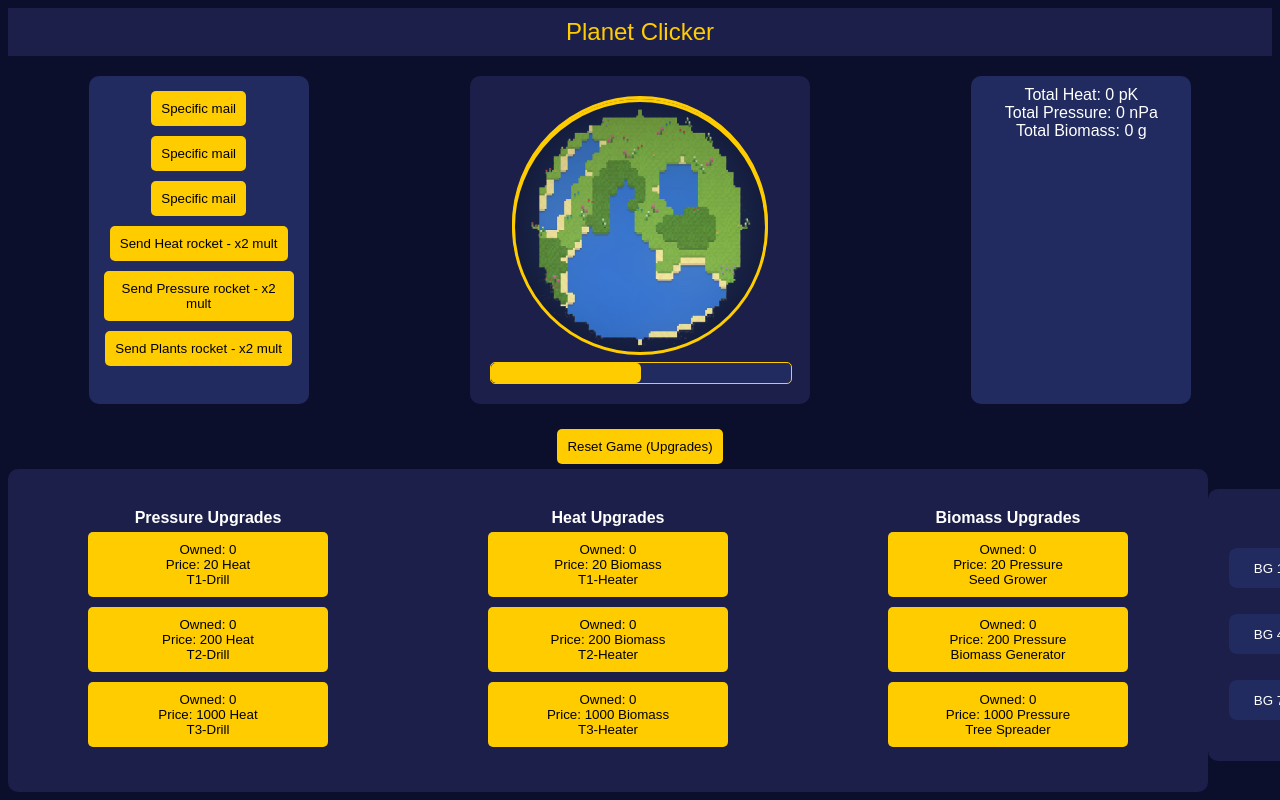
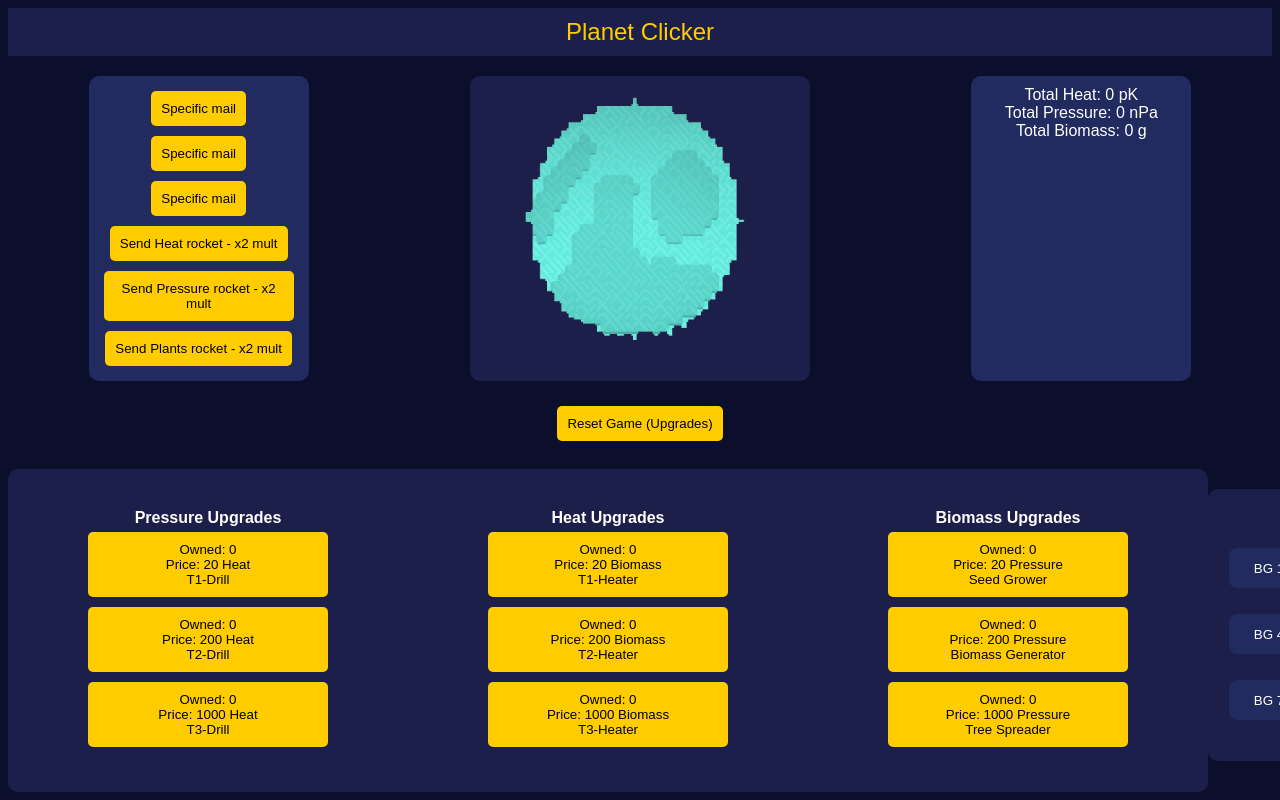
Before and after one commit to Frog1811/PlanetClicker, a PHP site: page / in a window 1280 px wide; the page is wider, and only the part inside the window is pictured. Run offline with PHP 8.4, Linux system fonts and the light colour scheme; a stand-in replaces the project's code that opens the database connection.

Commit message:
Kut styling

```diff
--- a/Code/Upgrades/upgradeObject.php
+++ b/Code/Upgrades/upgradeObject.php
@@ -145,7 +145,7 @@ echo '</script>';
     function automatedpressure() {
         setInterval(() => {
             clicker.presure += T1_drill.power + T2_drill.power + T3_drill.power;
-            document.getElementById('presure').textContent = `Total Pressure: ${clicker.presure} nPa`;
+            document.getElementById('presure').textContent = `Total Pressure: ${clicker.presure}&nbspnPa`;
         }, 1000);
     }
 
@@ -186,7 +186,7 @@ echo '</script>';
         clicker.biomass = 0;
 
         // Update UI
-        document.getElementById('presure').textContent = `Total Pressure: ${clicker.presure} nPa`;
+        document.getElementById('presure').textContent = `Total Pressure: ${clicker.presure}&nbspnPa`;
         document.getElementById('heat').textContent = `Total Heat: ${clicker.heat} pK`;
         document.getElementById('biomass').textContent = `Total Biomass: ${clicker.biomass} g`;
 
--- a/Code/clicker/clicker.js
+++ b/Code/clicker/clicker.js
@@ -16,5 +16,5 @@ class Clicker {
         console.log('-----------');
     }
 }
-let click2 = new Clicker(0, 0, 0);
+// let click2 = new Clicker(0, 0, 0);
 let clicker = new Clicker(0, 0, 0);
--- a/Code/index.php
+++ b/Code/index.php
@@ -1,13 +1,16 @@
 <!DOCTYPE html>
 <html lang="nl">
+
 <head>
     <meta charset="UTF-8">
     <meta name="viewport" content="width=device-width, initial-scale=1.0">
     <title>Planet Game</title>
     <link rel="stylesheet" href="main.css">
-    <?php require_once(__DIR__.'/config.php');?>
-    <script src="<?php global $baseurl; echo $baseurl; ?>clicker/clicker.js"></script>
+    <?php require_once(__DIR__ . '/config.php'); ?>
+    <script src="<?php global $baseurl;
+                    echo $baseurl; ?>clicker/clicker.js"></script>
 </head>
+
 <body>
     <div class="title">Planet Clicker</div>
     <div class="container">
@@ -21,22 +24,25 @@
         </div>
         <div class="game-area">
             <div class="planet">
-                <img src="img/afbeelding (1).png" onclick="console.log(clicker.clickPlanet())" class="planet" alt="" style="display: block;">
-                <img src="img/afbeelding (3).png" class="planet" alt="" style="display: none;">
-                <!-- <img src="<?php global $baseurl; echo $baseurl;?>img/afbeelding (4).png" class="planet" alt="">
-                <img src="<?php global $baseurl; echo $baseurl;?>img/afbeelding (5).png" class="planet" alt="">
-                <img src="<?php global $baseurl; echo $baseurl;?>img/afbeelding (6).png" class="planet" alt="">
-            <img src="<?php global $baseurl; echo $baseurl;?>img/afbeelding (7).png" class="planet" alt="" >
-            <img src="<?php global $baseurl; echo $baseurl;?>img/afbeelding (8).png" class="planet" alt="" >
-            <img src="<?php global $baseurl; echo $baseurl;?>img/afbeelding (9).png" class="planet" alt="" >
-            <img src="<?php global $baseurl; echo $baseurl;?>img/afbeelding(2).png" class="planet" alt="" >
-            <img src="<?php global $baseurl; echo $baseurl;?>img/afbeelding.png" class="planet" alt="" >     -->
+                <img src="img/afbeelding (1).png" onclick="clicker.clickPlanet()" class="planet" alt="" style="display: none;"   id="PlanetPlants">
+                <img src="img/afbeelding (3).png" onclick="clicker.clickPlanet()" class="planet" alt="" style="display: none;"   id="Icemelts">
+                <img src="img/afbeelding (4).png" onclick="clicker.clickPlanet()" class="planet" alt="" style="display: none;"   id="IceMoreLands">
+                <img src="img/afbeelding (5).png" onclick="clicker.clickPlanet()" class="planet" alt="" style="display: none;"   id="PlanetFire">
+                <img src="img/afbeelding (6).png" onclick="clicker.clickPlanet()" class="planet" alt="" style="display: none;"   id="FireBitWater">
+                <img src="img/afbeelding (7).png" onclick="clicker.clickPlanet()" class="planet" alt="" style="display: none;"   id="FireMoreWater">
+                <img src="img/afbeelding (8).png" onclick="clicker.clickPlanet()" class="planet" alt="" style="display: none;"   id="FireWaterLand">
+                <img src="img/afbeelding (9).png" onclick="clicker.clickPlanet()" class="planet" alt="" style="display: none;"   id="FireEvenMoreLand">
+                <img src="img/afbeelding(2).png"  onclick="clicker.clickPlanet()" class="planet" alt="" style="display: inline;" id="PlanetIce">
+                <img src="img/afbeelding.png"     onclick="clicker.clickPlanet()" class="planet" alt="" style="display: none;"   id="PlanetEarth">
             </div>
-            <div class="progress-bar"><div class="progress"></div></div>
+            <!-- <div class="progress-bar">
+                <div class="progress"></div>
+            </div> -->
         </div>
         <div class="stats">
             <div id="heat">Total Heat: 0 pK</div>
-            <div id="presure">Total Pressure: 0  nPa</div>
+            <div id="presure">Total Pressure: 0&nbsp;nPa</div>
+
             <div id="biomass">Total Biomass: 0 g</div>
         </div>
         <?php
@@ -50,4 +56,5 @@
         ?>
     </footer>
 </body>
+
 </html>
--- a/Code/main.css
+++ b/Code/main.css
@@ -32,13 +32,13 @@ body {
 .planet {
     width: 250px;
     height: 250px;
-    background: radial-gradient(circle, #2a3d66, #0b0f2c);
+    /* background: radial-gradient(circle, #2a3d66, #0b0f2c); */
     margin: auto;
     display: flex;
     align-items: center;
     justify-content: center;
     border-radius: 50%;
-    border: 3px solid #ffcc00;
+
 }
 .progress-bar {
     width: 100%;
```
Also changed, not shown: Code/main.js (+41 -5 lines).
